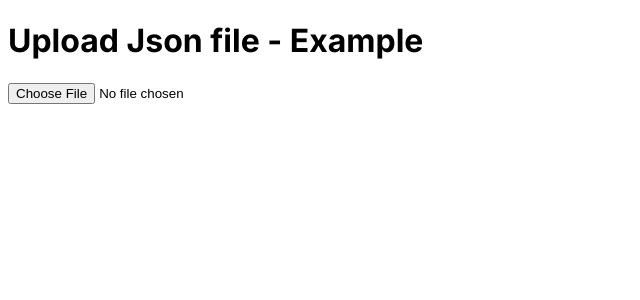
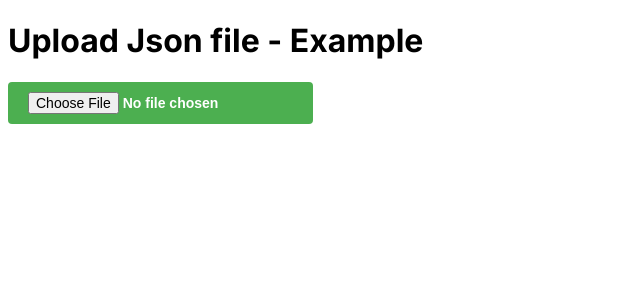
Before and after one commit to sp-sandeshpokhrel/siteBuilder, a Next.js app: page /seeLayout in a window 1280 px wide. Shown: the top 300 px of the page, without its empty margins (0-640 px from the left). Built offline with nearby package versions, Linux system fonts and the light colour scheme.

Commit message:
button style changed

```diff
--- a/app/seeLayout/page.js
+++ b/app/seeLayout/page.js
@@ -116,7 +116,7 @@ export default function SeeLayout() {
     <div>
       <h1>Upload Json file - Example</h1>
 
-      <input type="file" onChange={handleChange} />
+      <input className="button" type="file" onChange={handleChange} />
       <LayoutFlex key={json.id} json={json} />
       {/* <TryFlex /> */}
     </div>
```
